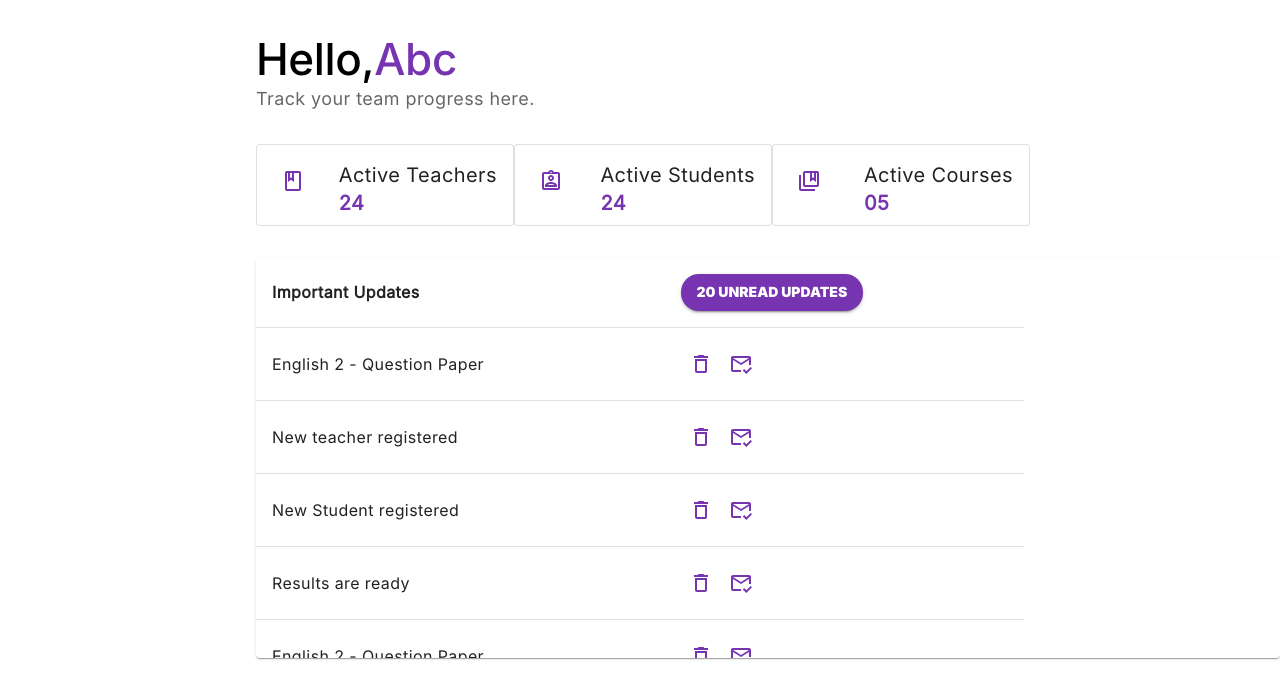
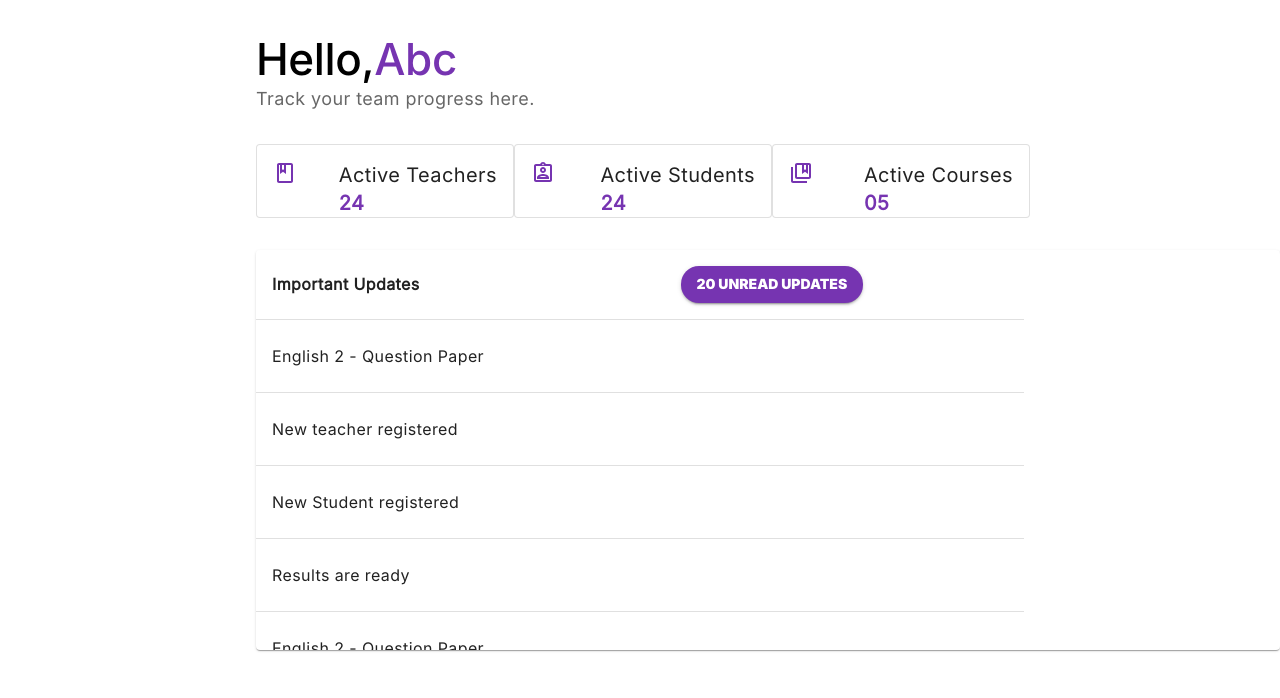
Before and after one commit to Online-Examination-Portal/online_exam_ui, a React (Create React App) app: page /home in a window 1280 px wide. Shown: the top 698 px of the page. Built offline with nearby package versions, Linux system fonts and the light colour scheme.

Commit message:
initial admin/home page ui of right portion done

```diff
--- a/src/components/private/home/importantUpdates.jsx
+++ b/src/components/private/home/importantUpdates.jsx
@@ -34,10 +34,10 @@ const ImpUpdates = () => {
           </TableHead>
           <TableBody>
             {impData.map((data) => (
-              <TableRow key={data.id}>
+              <TableRow key={data.id} sx={{ '&:hover': { backgroundColor: '#f5f5f5' } }}>
                 <TableCell>{data.update}</TableCell>
                 <TableCell>
-                  <Box>
+                  <Box sx={{ visibility: 'hidden', '&:hover': { visibility: 'visible' } }}>
                     <IconButton sx={{ color: "primary.main" }}>
                       <DeleteOutlineOutlinedIcon />
                     </IconButton>
--- a/src/components/private/home/insightsCard.jsx
+++ b/src/components/private/home/insightsCard.jsx
@@ -1,6 +1,6 @@
 import React from "react";
 import insightsData from "./data/insightsData";
-import { Box, Card, CardContent, IconButton, Typography } from "@mui/material";
+import { Box, Card, CardContent, SvgIcon, Typography } from "@mui/material";
 
 const InsightsCard = () => {
   return (
@@ -13,7 +13,7 @@ const InsightsCard = () => {
       {insightsData.map((data) => (
         <Card variant="outlined" sx={{ width: "25%" }}>
           <CardContent>
-            <IconButton sx={{ color: "primary.main" }}>{data.icon}</IconButton>
+            <SvgIcon sx={{ color: "primary.main" }}>{data.icon}</SvgIcon>
             <Box sx={{ float: "right" }}>
               <Typography variant="h5">{data.heading}</Typography>
               <Typography
--- a/src/pages/Private/Home/index.jsx
+++ b/src/pages/Private/Home/index.jsx
@@ -11,12 +11,13 @@ const Home = () => {
         float: "right",
       }}
     >
-      <Box sx={{ display: "flex", mt: 4 }}>
-        <Typography variant="h2">Hello,</Typography>
-        <Typography variant="h2" sx={{ color: "primary.main" }}>
-          Abc
-        </Typography>
-      </Box>
+      <Typography
+        variant="h2"
+        sx={{ "& span": { color: "primary.main" }, mt: 4 }}
+      >
+        Hello,
+        <span>Abc</span>
+      </Typography>
       <Typography variant="h6" sx={{ mb: 4, color: "text.secondary" }}>
         Track your team progress here.
       </Typography>
```
